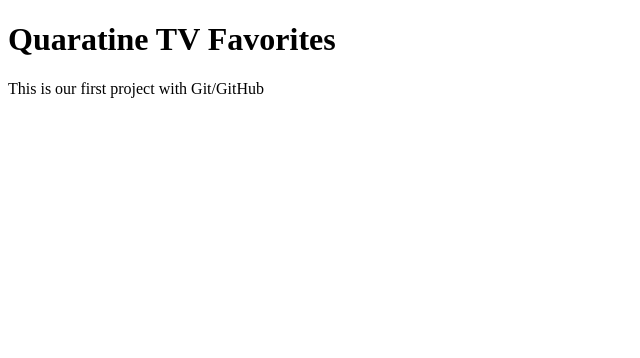
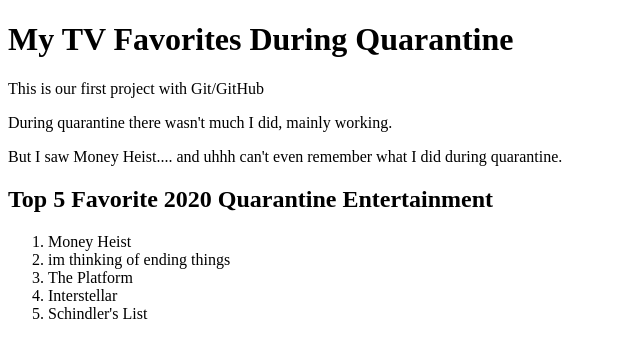
Before and after one commit to scsu-clarkm1-fall-2020-csc235/assignment-1-git-github-CarlosH1996, a plain HTML site: page index.html in a window 1280 px wide. Shown: the whole page, without its empty margins (0-640 px from the left). Drawn offline with Linux system fonts and the light colour scheme.

Commit message:
Updated page title

```diff
--- a/index.html
+++ b/index.html
@@ -8,8 +8,18 @@
 </head>
 
 <body>
-    <h1>Quaratine TV Favorites</h1>
+    <h1>My TV Favorites During Quarantine</h1>
     <p>This is our first project with Git/GitHub</p>
+    <p>During quarantine there wasn't much I did, mainly working.</p>
+    <p>But I saw Money Heist.... and uhhh can't even remember what I did during quarantine.</p>
+    <h2>Top 5 Favorite 2020 Quarantine Entertainment</h2>
+    <ol>
+        <li>Money Heist</li>
+        <li>im thinking of ending things</li>
+        <li>The Platform</li>
+        <li>Interstellar</li>
+        <li>Schindler's List</li>
+    </ol>
 
 </body>
 
```
Also changed, not shown: 1 other file.
